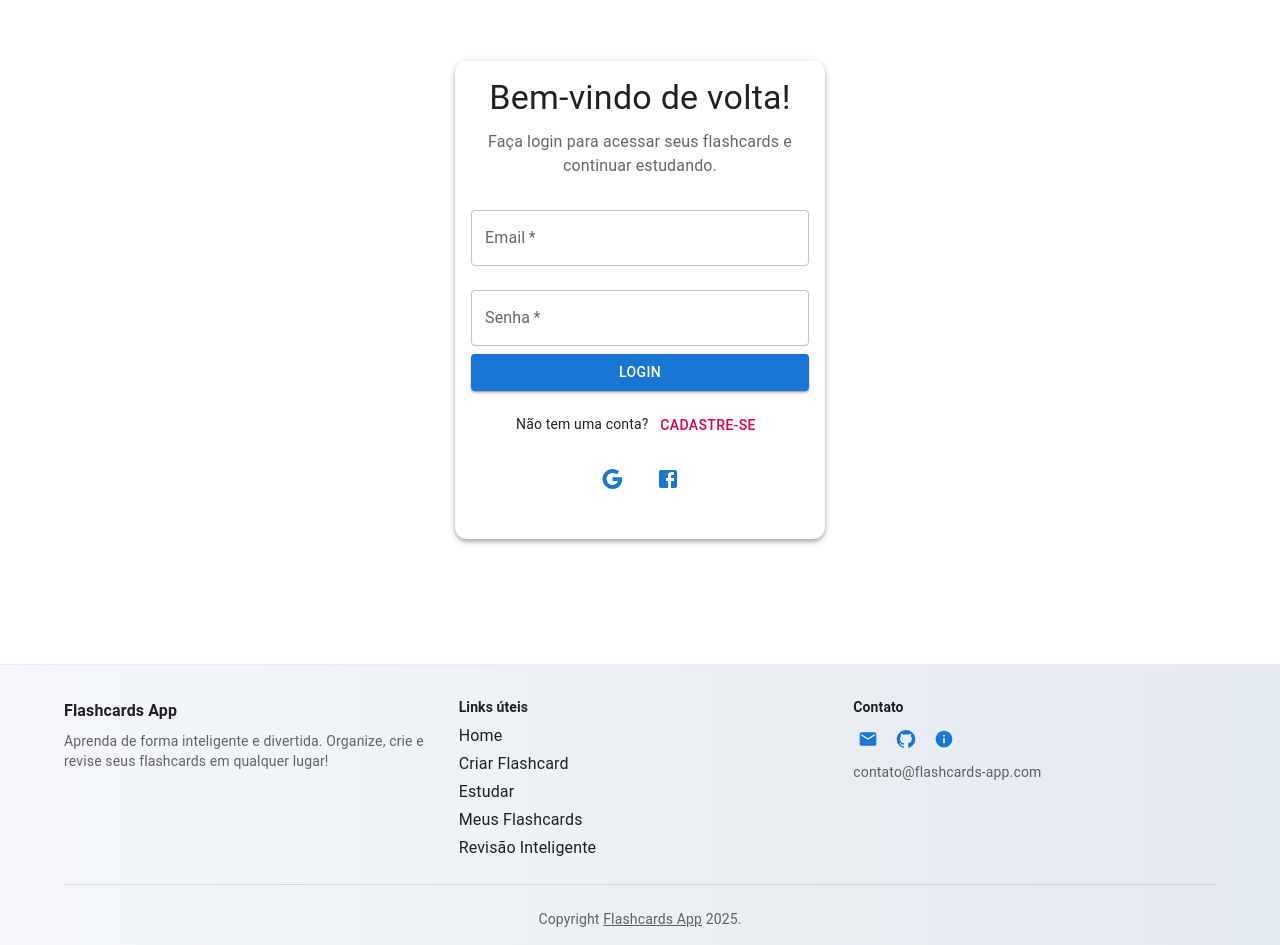
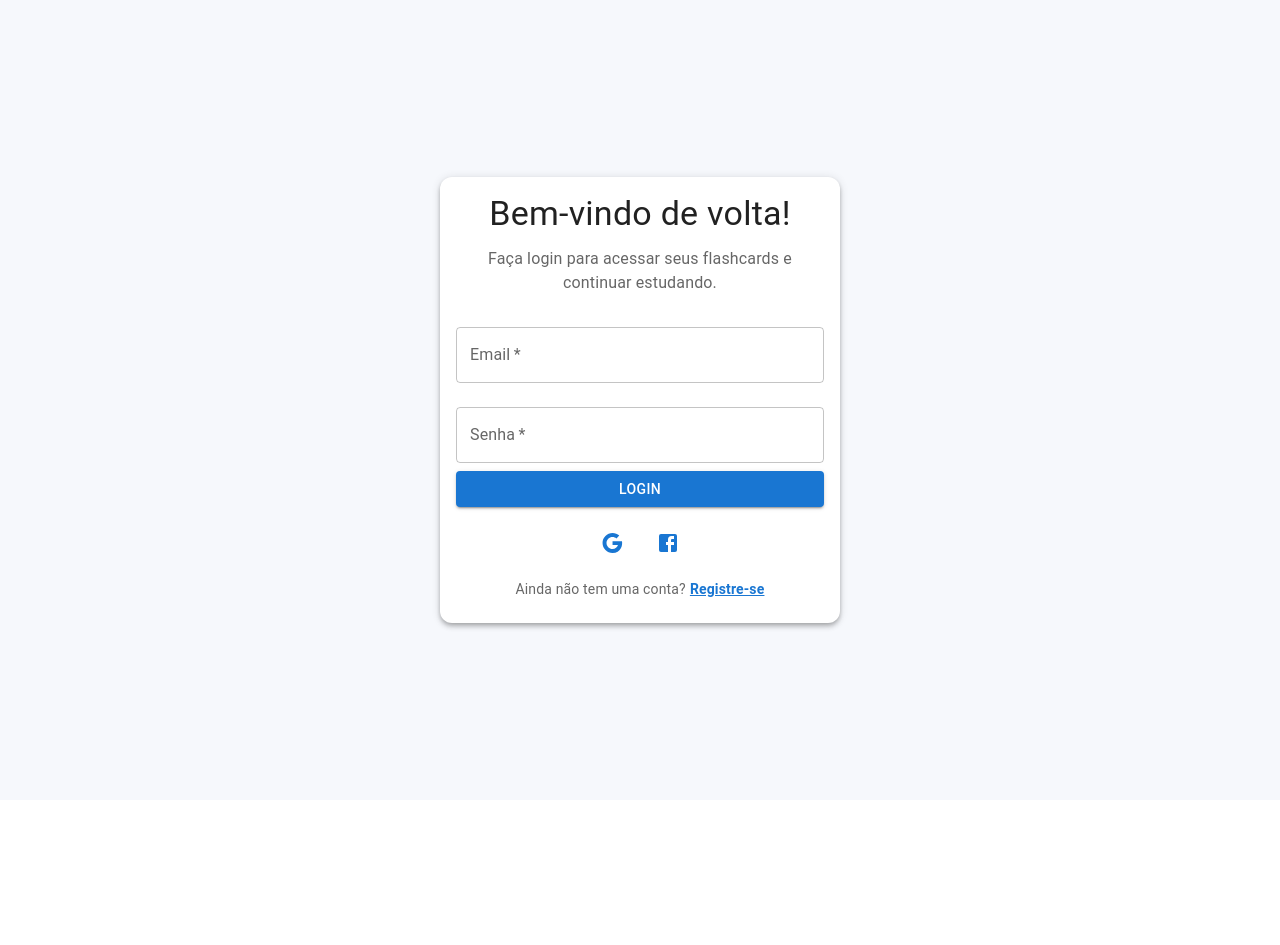
Before and after one commit to valeriapessoa/Flashcards, a Next.js app in the folder frontend/: page /login in a window 1280 px wide. After the commit the page ends 800 px from the top, so only its background shows below. Built offline with nearby package versions, Linux system fonts and the light colour scheme.

Commit message:
feat: atualiza páginas de login e registro com novos links e melhorias na interface

```diff
--- a/frontend/src/app/login/page.tsx
+++ b/frontend/src/app/login/page.tsx
@@ -1,25 +1,12 @@
 "use client";
-import { useRouter } from 'next/router';
-import Link from 'next/link';
 import LoginForm from '../../components/LoginForm';
-import Footer from '../../components/Footer';
-import { Box, Typography, Button, Card, CardContent, useTheme } from '@mui/material';
+import { Box, Typography, Card, CardContent, useTheme, Link as MuiLink } from '@mui/material';
 
 const LoginPage = () => {
   const theme = useTheme();
   return (
-    <>
-      <Box
-        display="flex"
-        flexDirection="column"
-        alignItems="center"
-        justifyContent="center"
-        minHeight="75vh"
-        sx={{
-          py: { xs: 2, md: 4 },
-        }}
-      >
-        <Card sx={{ maxWidth: 370, width: '100%', boxShadow: 4, borderRadius: 3 }}>
+    <Box minHeight="100vh" display="flex" flexDirection="column" justifyContent="center" alignItems="center" bgcolor="#F6F8FC">
+      <Card sx={{ maxWidth: 400, width: '100%', boxShadow: 4, borderRadius: 3 }}>
         <CardContent>
           <Typography variant="h4" component="h1" gutterBottom align="center">
             Bem-vindo de volta!
@@ -29,13 +16,16 @@ const LoginPage = () => {
           </Typography>
           <LoginForm />
           <Box mt={2} display="flex" justifyContent="center">
-              {/* Removido link para o Dashboard */}
+            <Typography variant="body2" color="text.secondary">
+              Ainda não tem uma conta?
+              <MuiLink href="/register" style={{ marginLeft: 4, color: '#1976d2', textDecoration: 'underline', fontWeight: 600 }}>
+                Registre-se
+              </MuiLink>
+            </Typography>
           </Box>
         </CardContent>
       </Card>
     </Box>
-      <Footer />
-    </>
   );
 };
 
--- a/frontend/src/app/register/page.tsx
+++ b/frontend/src/app/register/page.tsx
@@ -1,23 +1,11 @@
 "use client";
 import RegisterForm from '../../components/RegisterForm';
-import { Box, Typography, Button, Card, CardContent, useTheme } from '@mui/material';
-import Link from 'next/link';
-import Footer from '../../components/Footer';
+import { Box, Typography, Button, Card, CardContent, useTheme, Container, Link } from '@mui/material';
 
 const RegisterPage = () => {
   const theme = useTheme();
   return (
-    <>
-      <Box
-        display="flex"
-        flexDirection="column"
-        alignItems="center"
-        justifyContent="center"
-        minHeight="75vh"
-        sx={{
-          py: { xs: 2, md: 4 },
-        }}
-      >
+    <Box minHeight="100vh" display="flex" flexDirection="column" justifyContent="center" alignItems="center" bgcolor="#F6F8FC">
       <Card sx={{ maxWidth: 400, width: '100%', boxShadow: 4, borderRadius: 3 }}>
         <CardContent>
           <Typography variant="h4" component="h1" gutterBottom align="center">
@@ -28,13 +16,16 @@ const RegisterPage = () => {
           </Typography>
           <RegisterForm />
           <Box mt={2} display="flex" justifyContent="center">
-              {/* Removido link para o Dashboard */}
+            <Typography variant="body2" color="text.secondary">
+              Já tem uma conta?
+              <Link href="/login" style={{ marginLeft: 4, color: '#1976d2', textDecoration: 'underline', fontWeight: 600 }}>
+                Faça login
+              </Link>
+            </Typography>
           </Box>
         </CardContent>
       </Card>
     </Box>
-      <Footer />
-    </>
   );
 };
 
--- a/frontend/src/components/LoginForm.tsx
+++ b/frontend/src/components/LoginForm.tsx
@@ -102,11 +102,7 @@ const LoginForm = () => {
           {error}
         </Typography>
       )}
-       <Box mt={2} textAlign="center">
-         <Typography variant="body2">
-           Não tem uma conta? <Button color="secondary" onClick={() => router.push('/register')}>Cadastre-se</Button>
-         </Typography>
-       </Box>
+      {/* Removido link duplicado para cadastro */}
       <Box mt={2} display="flex" justifyContent="center" gap={2}>
         <IconButton onClick={() => signIn('google')} color="primary">
           <GoogleIcon />
```
Lines whose indentation alone changed are shown as unchanged.
